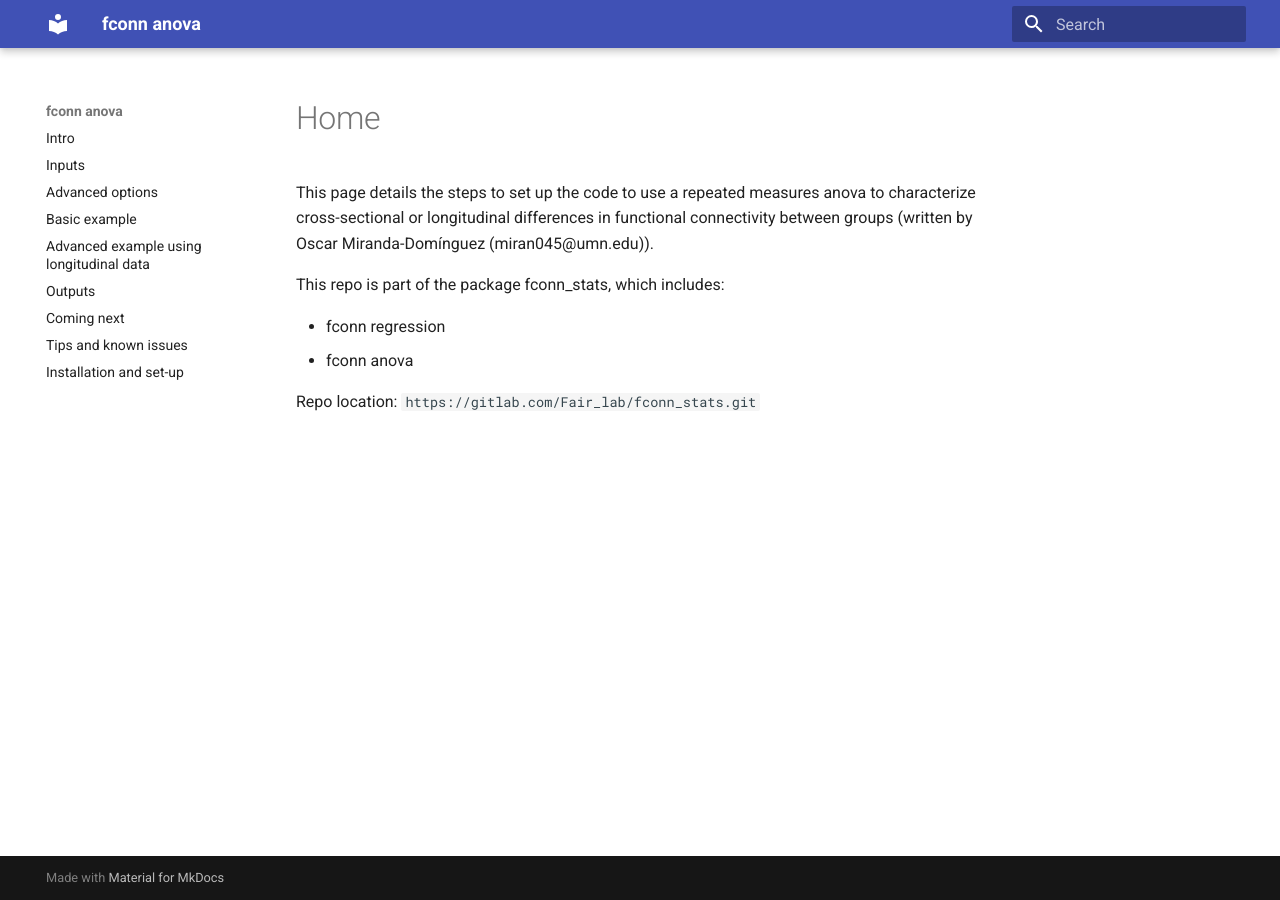
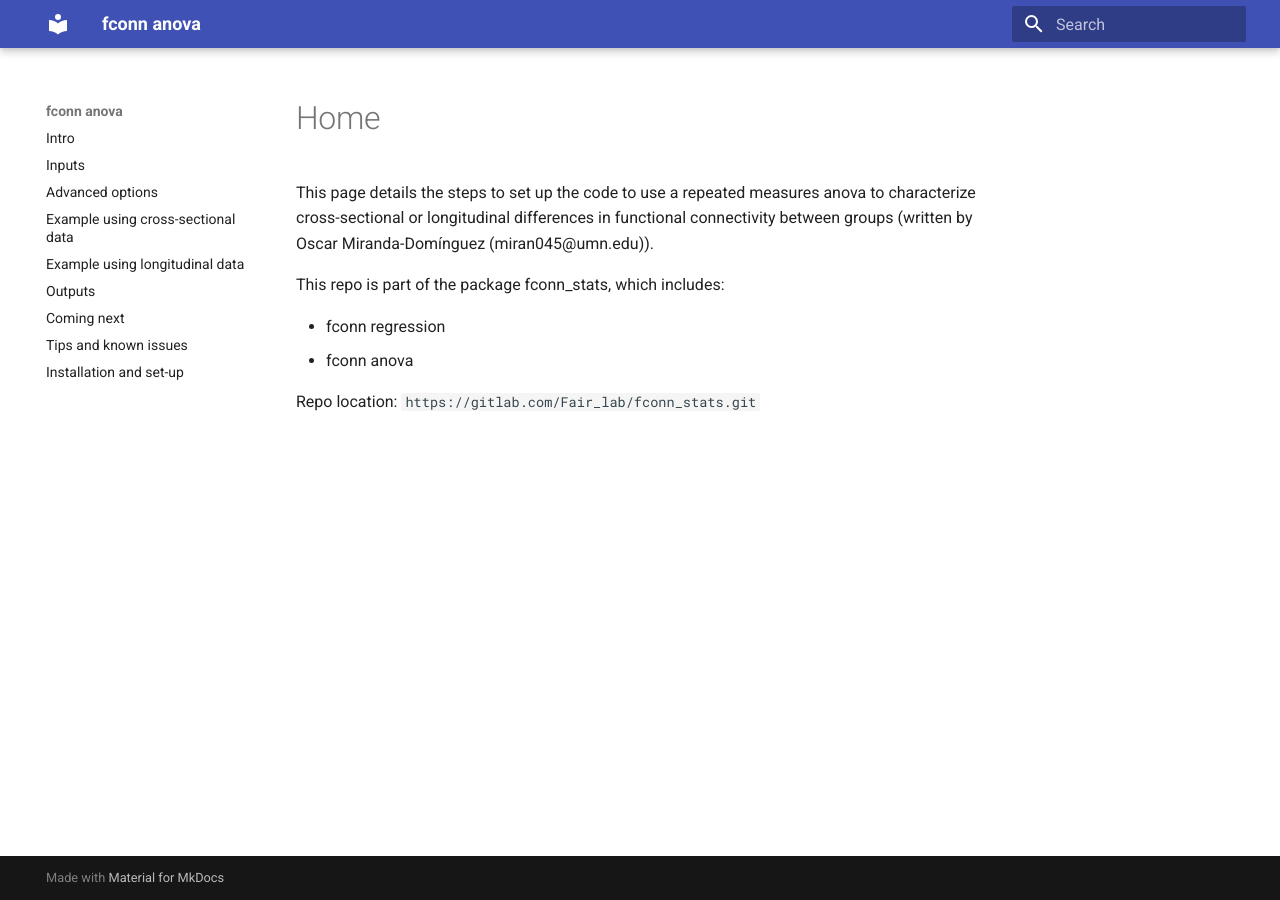
Before and after one commit to omiranda/fconn_anova, an MkDocs documentation site: the page built from docs/README.md, in a window 1280 px wide. Built offline with MkDocs 1.6.1 and Material for MkDocs 9.7.7, drawn with Linux system fonts in a browser that asks for light colours; old or Windows-style settings are respelled for this version of MkDocs.

Commit message:
Update mkdocs.yml

```diff
--- a/mkdocs.yml
+++ b/mkdocs.yml
@@ -6,8 +6,8 @@ pages:
 - Intro: ./intro/intro.md
 - Inputs: ./details/detailed_description.md
 - Advanced options: ./advanced_usage/advanced_usage.md
-- Basic example: ./basic_example/basic_example.md
-- Advanced example using longitudinal data: ./advanced_example/advanced_example.md
+- Example using cross-sectional data: ./basic_example/basic_example.md
+- Example using longitudinal data: ./advanced_example/advanced_example.md
 - Outputs: ./outputs/outputs.md
 - Coming next: ./coming_next/coming_next.md
 - Tips and known issues: ./known_issues/known_issues.md
```
